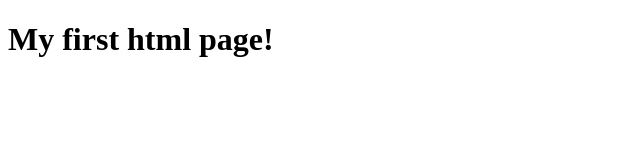
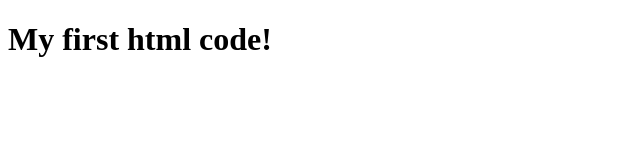
Before and after one commit to puneetm86/coursera-test, a plain HTML site: page index.html in a window 1280 px wide. Shown: the full height of the page, 0-640 px from the left. Drawn offline with Linux system fonts and the light colour scheme.

Commit message:
Changed the H1 text

```diff
--- a/index.html
+++ b/index.html
@@ -4,6 +4,6 @@
 	<title>Hello Coursera</title>
 </head>
 <body>
-<h1>My first html page!</h1>
+<h1>My first html code!</h1>
 </body>
 </html>
```
